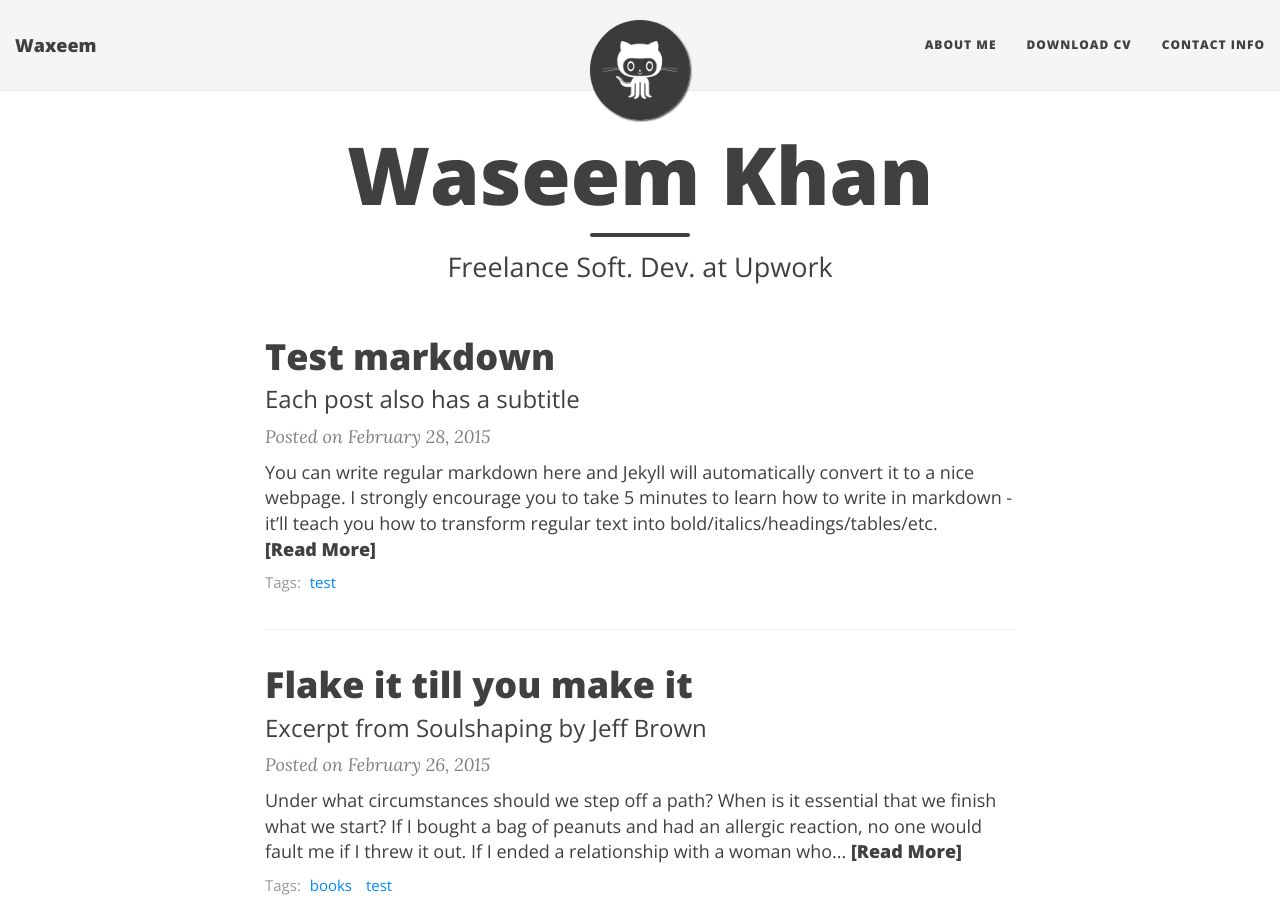
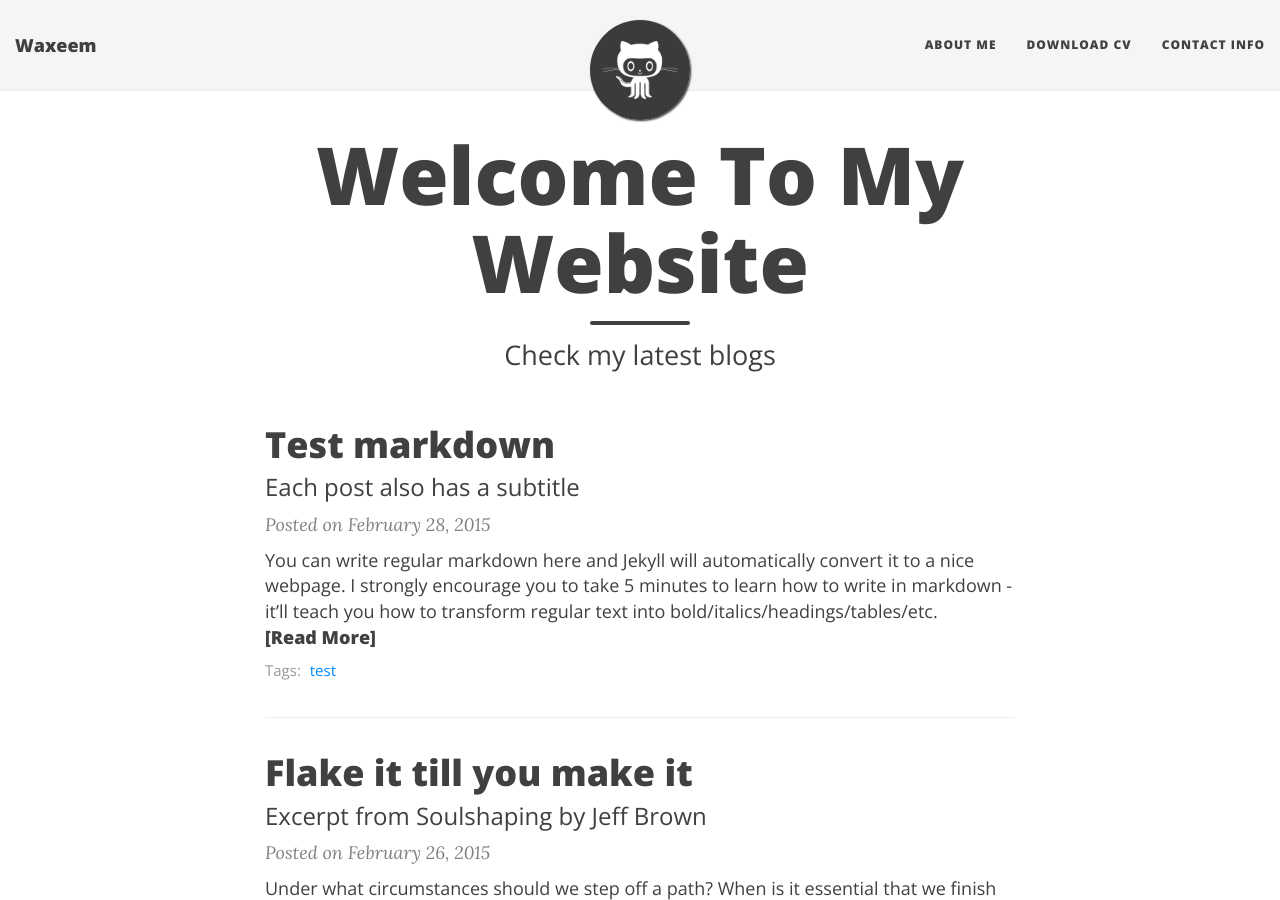
Before and after one commit to waseemullah157/waxeem, a Jekyll site: the page built from index.html, in a window 1280 px wide and 900 px high. Built offline with Jekyll 4.4.1, drawn with Linux system fonts in a browser that asks for light colours; nearby versions of some CDN libraries; the list of posts is cut into pages by our own code.

Commit message:
9-10-2019 v6

```diff
--- a/index.html
+++ b/index.html
@@ -1,7 +1,7 @@
 ---
 layout: page
-title: Waseem Khan
-subtitle: Freelance Soft. Dev. at Upwork
+title: Welcome To My Website
+subtitle: Check my latest blogs
 use-site-title: true
 ---
 
```
Also changed, not shown: aboutme.md (+2 -2 lines).
